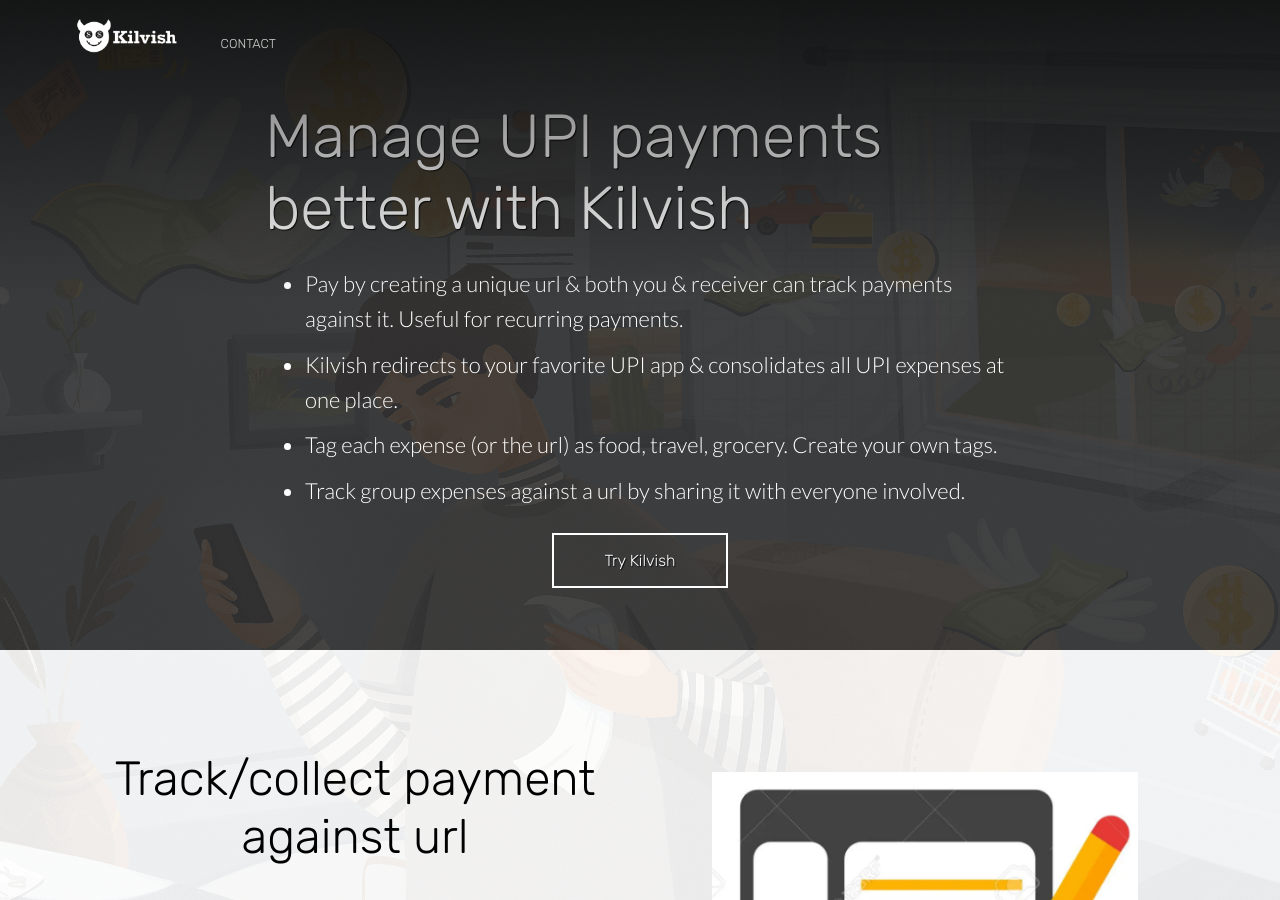
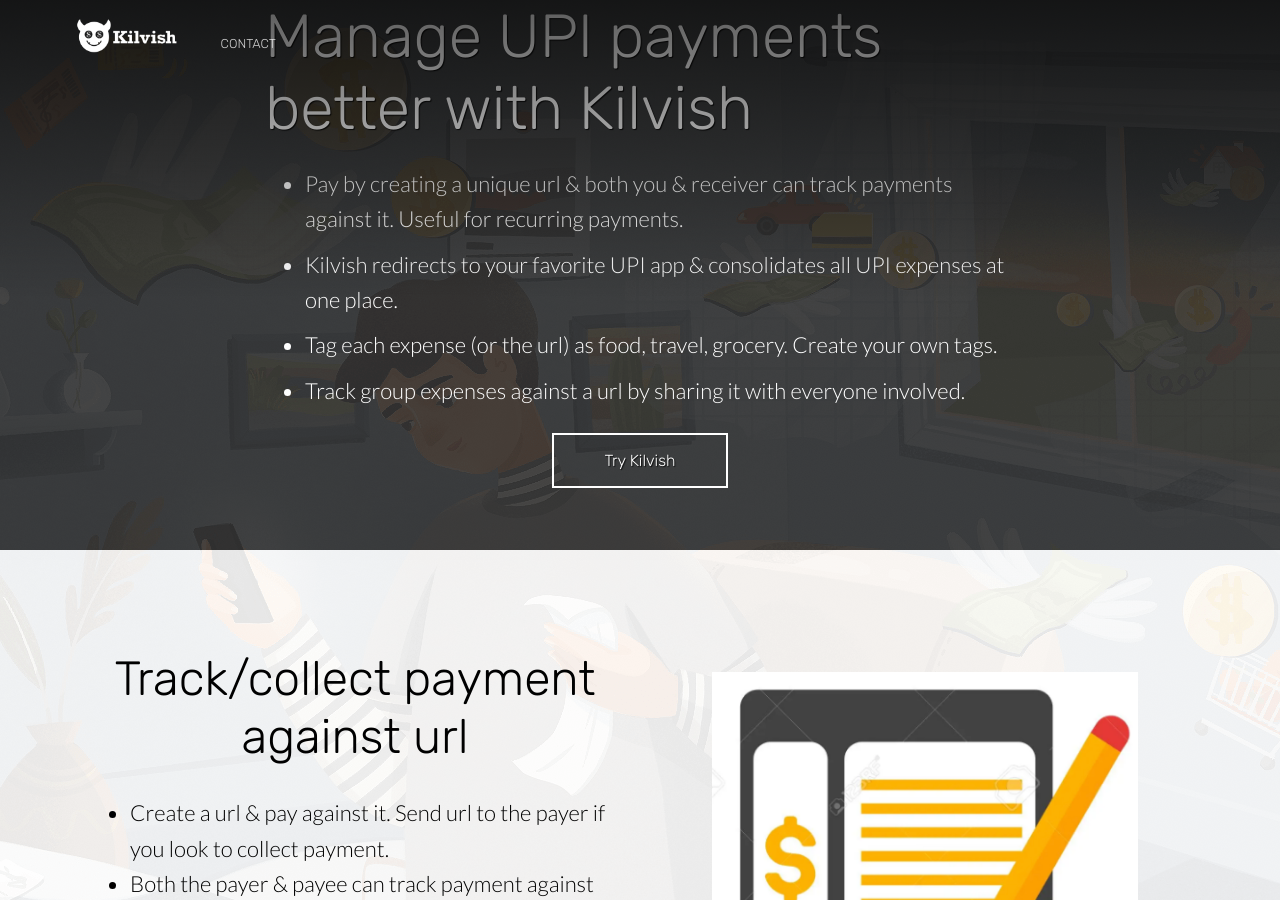
Before and after one commit to tamraj-kilvish/tamraj-kilvish.github.io, a Jekyll site: the page built from index.html, in a window 1280 px wide and 900 px high. Built offline with Jekyll 4.4.1, drawn with Linux system fonts in a browser that asks for light colours; nearby versions of some CDN libraries.

Commit message:
removed top padding

```diff
--- a/index.html
+++ b/index.html
@@ -5,7 +5,7 @@
 bottom_image: https://unsplash.it/2000/1322?a=.png
 ---
 <style>#top-hero:before {background-image: url({% include relative-src.html src=page.image %}); opacity: 0.1;  top: 0; left: 0; right: 0; height: 100%;}</style>
-<section class="hero" id="top-hero" style="padding-top: 100px">
+<section class="hero" id="top-hero">
 	<div class="inner-hero text-container">
 		<div class="hero-text-container">
 			<h1 class="editable">Manage UPI payments better with Kilvish</h1>
```
